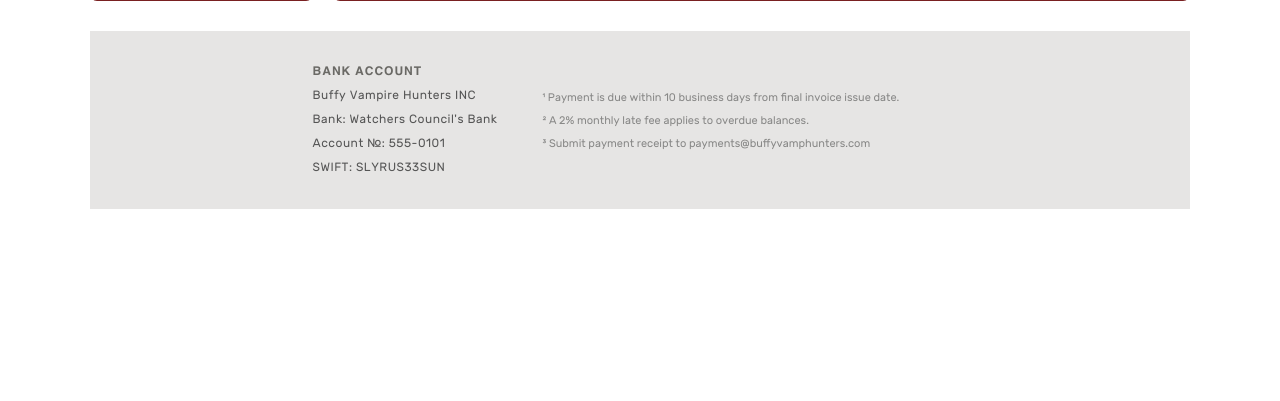
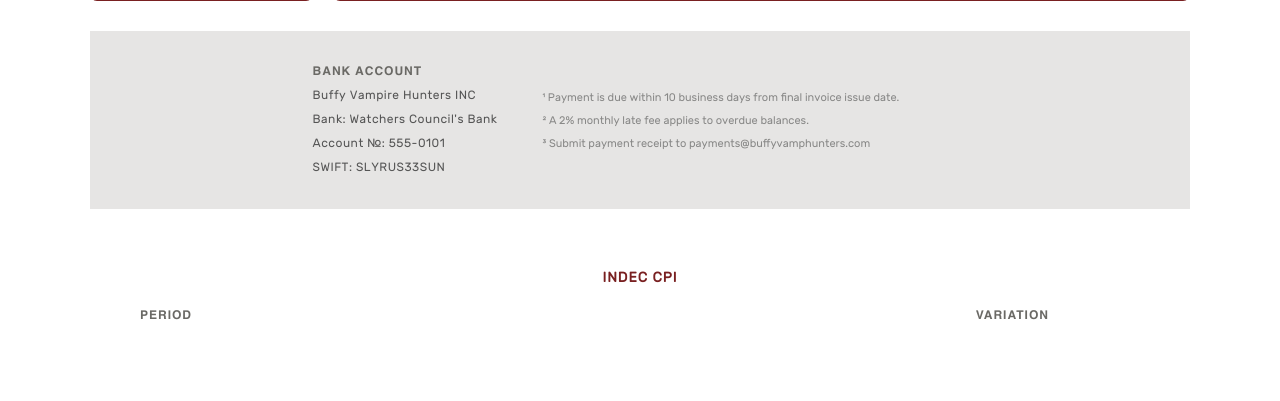
Before and after one commit to patriciakapla/proforma-generator, a Python web app: template src/templates/index.html in a window 1280 px wide. Shown: the part 636-1037 px from the top of the page. Before the commit the page ends 845 px from the top, so only its background shows below. Run offline with Jinja, Linux system fonts and the light colour scheme; the template is opened without the code that fills it, so the values that code supplies are empty.

Commit message:
feat: add price index details section to html

```diff
--- a/src/data_dict.py
+++ b/src/data_dict.py
@@ -5,7 +5,7 @@ import billing
 from typing import TypedDict
 from string import capwords
 from decimal import Decimal
-from price_index import CPI_data, fetch_cpi_data
+from price_index import CPI_data, fetch_cpi_data, format_month_2digits
 
 
 class CalculatedData(TypedDict):
@@ -143,5 +143,5 @@ def normalize_data(calculated_data: CalculatedData) -> NormalizedData:
         ),
         "tax_amount": money(two_decimals(calculated_data["tax_amount"]), "$"),
         "total_amount": money(two_decimals(calculated_data["total_amount"]), "$"),
-        "cpi_data": calculated_data["cpi_data"],
+        "cpi_data": format_month_2digits(calculated_data["cpi_data"]),
     }
--- a/src/templates/index.html
+++ b/src/templates/index.html
@@ -147,6 +147,23 @@
         </p>
       </div>
     </section>
-    <!-- TODO: Add section with CPI table (pdf page 2) -->
+
+    <section class="price-variation new-page">
+      <div class="table">
+        <h2 class="title centered">INDEC CPI</h2>
+        <div class="table-heading">
+          <span class="subheading">Period</span>
+          <span class="subheading">Variation</span>
+        </div>
+        <div class="table-body">
+          {% for item in cpi_data%}
+          <div class="table-row {{ 'even' if loop.index % 2 == 0 else 'odd'}}">
+            <p class="date">{{item["f_mes"]}}/{{item["anio"]}}:</p>
+            <p class="variation">{{item["valor"]}}%</p>
+          </div>
+          {% endfor %}
+        </div>
+      </div>
+    </section>
   </body>
 </html>
--- a/src/templates/styles.css
+++ b/src/templates/styles.css
@@ -404,3 +404,23 @@ body {
 .bank .subheading {
   font-size: 1.2rem;
 }
+
+/* PRICE INDEX TABLE */
+
+.price-variation {
+  display: flex;
+  padding: 2rem 4rem;
+  margin: 4rem 9rem;
+  justify-content: space-around;
+  gap: 3rem;
+}
+
+.centered {
+  align-self: center;
+}
+.new-page {
+  page-break-before: always;
+}
+.odd {
+  background-color: #dddcdb;
+}
```
Also changed, not shown: src/contract.py (+16 -16 lines), src/main.py (+9 -8 lines), src/price_index.py (+7 -1 lines), src/utils.py (+6 -13 lines), 1 other file.
